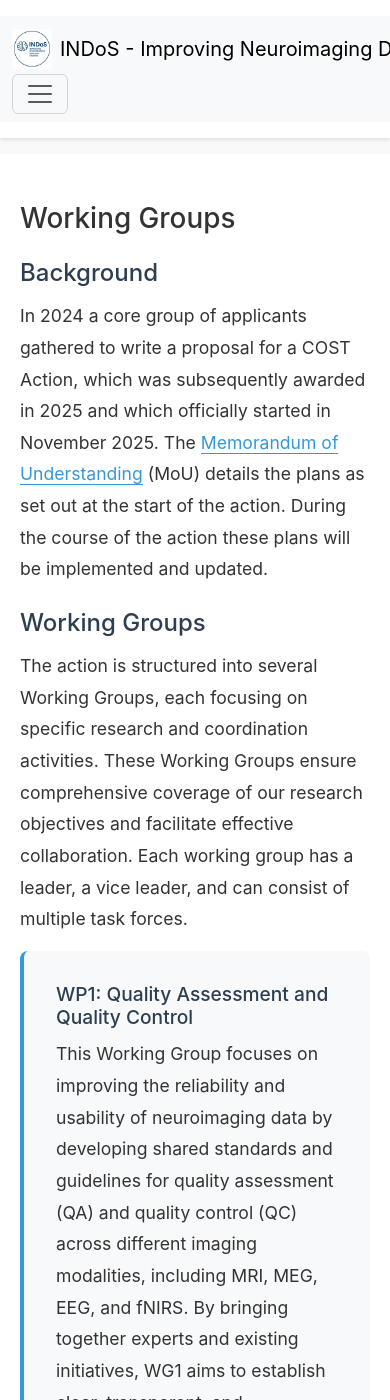
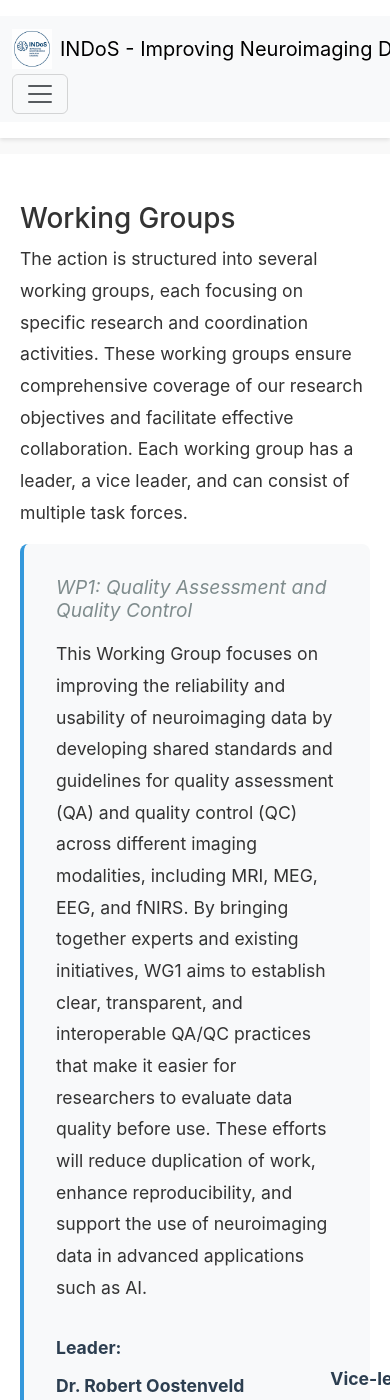
Before and after one commit to cost-indos/cost-indos.github.io, a Jekyll site: the page built from working-groups.md, in a window 390 px wide and 1400 px high. Built offline with Jekyll 4.4.1, drawn with Linux system fonts in a browser that asks for light colours; some of the changed text lies outside the part shown.

Commit message:
use a single database for the personal details (like name, photo, email) and show them consistently on the various pages

```diff
--- /dev/null
+++ b/_includes/person
@@ -0,0 +1,52 @@
+{% comment %}
+This piece of Liquid template language code includes a person's details from the _data/people.yml file.
+Parameters:
+- id: The unique identifier of the person (required).
+- photo: "yes" or "no" to show or hide the photo (default = "yes")
+- email: "yes" or "no" to show or hide the email (default = "yes")
+- affiliation: "yes" or "no" to show or hide the affiliation (default = "yes")
+{% endcomment %}
+
+{% if include.photo == nill or include.photo == "" %}
+    {% assign showphoto = "yes" %}
+{% else %}
+    {% assign showphoto = include.photo %}
+{% endif %}
+
+{% if include.email == nill or include.email == "" %}
+    {% assign showemail = "yes" %}
+{% else %}
+    {% assign showemail = include.email %}
+{% endif %}
+
+{% if include.affiliation == nill or include.affiliation == "" %}
+    {% assign showaffiliation = "yes" %}
+{% else %}
+    {% assign showaffiliation = include.affiliation %}
+{% endif %}
+
+{% assign person = site.data.people | where: "id", include.id | first %}
+{% if person %}
+    <h4>{{ person.fullname }}</h4>
+    {% if showphoto == "yes" %}
+        {% if person.photo %}
+            <p><img src="/assets/images/profile/{{ person.photo }}" height=150px></p>
+        {% else %}
+            <p><img src="/assets/images/profile/avatar.jpg" height=150px></p>
+        {% endif %}
+    {% endif %}
+    {% if showemail == "yes" %}
+        {% if person.email %}
+            <p><a href="mailto:{{ person.email }}">{{ person.email }}</a></p>
+        {% else %}
+            <p>&nbsp;</p>
+        {% endif %}
+    {% endif %}
+    {% if showaffiliation == "yes" %}
+        {% if person.affiliation %}
+            <p>{{ person.affiliation }}</p>
+        {% else %}
+            <p>&nbsp;</p>
+        {% endif %}
+    {% endif %}
+{% endif %}
--- a/assets/css/style.css
+++ b/assets/css/style.css
@@ -111,13 +111,8 @@ body {
 
 .page-header h1 {
   font-size: 2rem;
+  font-weight: 700;
   color: #2c3e50;
-  font-weight: 700;
-}
-
-.page-content {
-  font-size: 1.1rem;
-  line-height: 1.8;
 }
 
 .page-content h2 {
@@ -132,6 +127,18 @@ body {
   margin-top: 1.2rem;
   margin-bottom: 0.6rem;
   color: #34495e;
+}
+
+.page-content h4 {
+  font-size: 1.1rem;
+  margin-top: 1.1rem;
+  margin-bottom: 0.4rem;
+  color: #3f4f5f;
+}
+
+.page-content {
+  font-size: 1.1rem;
+  line-height: 1.8;
 }
 
 .page-content p {
@@ -180,15 +187,15 @@ body {
   margin: 0 auto;
 }
 
-/* Collaborator Cards */
-.collaborator-grid {
+/* Coordinator Styles */
+.narrow-grid {
   display: grid;
   grid-template-columns: repeat(auto-fill, minmax(300px, 1fr));
   gap: 2rem;
   margin-top: 2rem;
 }
 
-.collaborator-card {
+.narrow-card {
   background: #f8f9fa;
   padding: 1.5rem;
   border-radius: 8px;
@@ -196,25 +203,29 @@ body {
   transition: transform 0.3s ease, box-shadow 0.3s ease;
 }
 
-.collaborator-card:hover {
+.narrow-card:hover {
   transform: translateY(-5px);
   box-shadow: 0 4px 12px rgba(0,0,0,0.1);
 }
 
-.collaborator-card h3 {
-  color: #2c3e50;
-  margin-bottom: 0.5rem;
-}
-
-.collaborator-card .role {
+.narrow-card h3 {
   color: #7f8c8d;
+  font-size: 1.2rem;
   font-style: italic;
+  font-weight: normal;
   margin-bottom: 1rem;
   display: block;
 }
 
+.narrow-card h4 {
+  color: #2c3e50;
+  font-size: 1.1rem;
+  font-weight: bold;
+  margin-bottom: 0.5rem;
+}
+
 /* Working Group Styles */
-.working-group {
+.wide-card {
   background: #f8f9fa;
   padding: 2rem;
   margin-bottom: 2rem;
@@ -222,9 +233,26 @@ body {
   border-left: 4px solid #3498db;
 }
 
-.working-group h3 {
+.wide-card:hover {
+  transform: translateY(-5px);
+  box-shadow: 0 4px 12px rgba(0,0,0,0.1);
+}
+
+.wide-card h3 {
+  color: #7f8c8d;
+  font-size: 1.2rem;
+  font-style: italic;
+  font-weight: normal;
+  margin-top: 0rem;
+  margin-bottom: 1rem;
+  display: block;
+}
+
+.wide-card h4 {
   color: #2c3e50;
-  margin-top: 0;
+  font-size: 1.1rem;
+  font-weight: bold;
+  margin-bottom: 0.5rem;
 }
 
 /* Contact Page Styles */
@@ -286,7 +314,7 @@ body {
     font-size: 2rem;
   }
 
-  .collaborator-grid {
+  .narrow-grid {
     grid-template-columns: 1fr;
   }
 }
--- a/working-groups.md
+++ b/working-groups.md
@@ -3,93 +3,53 @@ layout: default
 title: Working Groups
 ---
 
-## Background
+The action is structured into several working groups, each focusing on specific research and coordination activities. These working groups ensure comprehensive coverage of our research objectives and facilitate effective collaboration. Each working group has a leader, a vice leader, and can consist of multiple task forces.
 
-In 2024 a core group of applicants gathered to write a proposal for a COST Action, which was subsequently awarded in 2025 and which officially started in November 2025. The [Memorandum of Understanding](https://e-services.cost.eu/files/domain_files/CA/Action_CA24161/mou/CA24161-e.pdf) (MoU) details the plans as set out at the start of the action. During the course of the action these plans will be implemented and updated.
-
-## Working Groups
-
-The action is structured into several Working Groups, each focusing on specific research and coordination activities. These Working Groups ensure comprehensive coverage of our research objectives and facilitate effective collaboration. Each working group has a leader, a vice leader, and can consist of multiple task forces.
-
-<div class="working-group">
+<div class="wide-card">
   <h3>WP1: Quality Assessment and Quality Control</h3>
   <p>This Working Group focuses on improving the reliability and usability of neuroimaging data by developing shared standards and guidelines for quality assessment (QA) and quality control (QC) across different imaging modalities, including MRI, MEG, EEG, and fNIRS. By bringing together experts and existing initiatives, WG1 aims to establish clear, transparent, and interoperable QA/QC practices that make it easier for researchers to evaluate data quality before use. These efforts will reduce duplication of work, enhance reproducibility, and support the use of neuroimaging data in advanced applications such as AI.</p>
   <table style="width: 80%; text-align: left; vertical-align: top;">
-    <tr>
-      <td style="width: 50%;"><p><strong>Leader:</strong> Dr. Robert Oostenveld</p></td>
-      <td style="width: 50%;"><p><strong>Co-leader:</strong> tba, TODO</p></td>
-    </tr>
-    <tr>
-      <td><img src="/assets/images/profile/robert.jpg" width=120px></td>
-      <td><img src="/assets/images/profile/avatar.jpg" width=120px></td>
-    </tr>
+    <td><h4>Leader:</h4>{% include person id="robert" %}</td>
+    <td><h4>Vice-leader:</h4>{% include person id="tba" %}</td>
   </table>
 </div>
 
-<div class="working-group">
+<div class="wide-card">
   <h3>WP2: Metadata</h3>
   <p>WG2 is dedicated to improving the way neuroimaging data and experimental information are described and annotated. Metadata plays a crucial role in making data findable, interoperable, and reusable, but current practices are often inconsistent or incomplete. This Working Group will extend and refine existing standards, such as BIDS, and foster collaboration between metadata developers, software tool creators, and researchers. By improving metadata practices, WG2 will make it easier to discover, understand, and reuse neuroimaging datasets across research groups and disciplines.</p>
   <table style="width: 80%; text-align: left; vertical-align: top;">
-    <tr>
-      <td style="width: 50%;"><p><strong>Leader:</strong> Dr. Lyuba Zehl</p></td>
-      <td style="width: 50%;"><p><strong>Co-leader:</strong> tba, TODO</p></td>
-    </tr>
-    <tr>
-      <td><img src="/assets/images/profile/lyuba.jpg" width=120px></td>
-      <td><img src="/assets/images/profile/avatar.jpg" width=120px></td>
-  </tr>
+    <td><h4>Leader:</h4>{% include person id="lyuba" %}</td>
+    <td><h4>Vice-leader:</h4>{% include person id="tba" %}</td>
   </table>
 </div>
 
-<div class="working-group">
+<div class="wide-card">
   <h3>WP3: Automated Preprocessing Pipelines</h3>
   <p>Preprocessing is a critical step in preparing neuroimaging data for analysis, but current practices are often ad hoc and poorly documented. WG3 aims to standardize and rationalize preprocessing procedures to enhance transparency, reproducibility, and interoperability. Focusing initially on EEG and MEG, this Working Group will define best practices and documentation standards for preprocessing pipelines, drawing on successful examples from MRI. The outcome will be clearer, more reusable pipelines that support consistent and trustworthy analyses across research sites.</p>
   <table style="width: 80%; text-align: left; vertical-align: top;">
-    <tr>
-      <td style="width: 50%;"><p><strong>Leader:</strong> Oscar Esteban (proposed, TODO)</p></td>
-      <td style="width: 50%;"><p><strong>Co-leader:</strong> tba, TODO</p></td>
-    </tr>
-    <tr>
-      <td><img src="/assets/images/profile/oscar.jpg" width=120px></td>
-      <td><img src="/assets/images/profile/avatar.jpg" width=120px></td>
-    </tr>
+    <td><h4>Leader:</h4>{% include person id="oscar" %}</td>
+    <td><h4>Vice-leader:</h4>{% include person id="tba" %}</td>
   </table>
 </div>
 
-<div class="working-group">
+<div class="wide-card">
   <h3>WP4: Ethics, Practices, and Regulations</h3>
   <p>Sharing human neuroimaging data raises important ethical and legal questions, particularly regarding privacy and compliance with regulations such as the GDPR. WG4 will clarify and address these challenges by developing guidelines, tools, and training that help researchers navigate legal frameworks while maximizing the scientific and societal benefits of data sharing. It will also foster ethical discussions within the community, balancing openness and transparency with respect for participants’ rights and researchers’ concerns, ultimately supporting responsible and sustainable data sharing practices.</p>
   <table style="width: 80%; text-align: left; vertical-align: top;">
-    <tr>
-      <td style="width: 50%;"><p><strong>Leader:</strong> Dr. Camille Maumet</p></td>
-      <td style="width: 50%;"><p><strong>Co-leader:</strong> tba, TODO</p></td>
-    </tr>
-    <tr>
-      <td><img src="/assets/images/profile/camille.jpg" width=120px></td>
-      <td><img src="/assets/images/profile/avatar.jpg" width=120px></td>
-    </tr>
+    <td><h4>Leader:</h4>{% include person id="camille" %}</td>
+    <td><h4>Vice-leader:</h4>{% include person id="tba" %}</td>
   </table>
 </div>
 
-<div class="working-group">
+<div class="wide-card">
   <h3>WP5: Dissemination and Communication</h3>
   <p>WG5 ensures that the outcomes of the Action are visible, accessible, and impactful. This Working Group coordinates the communication and dissemination of guidelines, tools, training materials, and scientific results to the research community, stakeholders, and the public. By maintaining a strong online presence, engaging with key conferences and platforms, and supporting open access publication, WG5 plays a central role in building a vibrant network and encouraging the widespread adoption of the Action’s outputs across Europe and beyond.</p>
   <table style="width: 80%; text-align: left; vertical-align: top;">
-    <tr>
-      <td style="width: 50%;"><p><strong>Leader:</strong> tba, TODO</p></td>
-      <td style="width: 50%;"><p><strong>Co-leader:</strong> tba, TODO</p></td>
-    </tr>
-    <tr>
-      <td><img src="/assets/images/profile/avatar.jpg" width=120px></td>
-      <td><img src="/assets/images/profile/avatar.jpg" width=120px></td>
-    </tr>
+    <td><h4>Leader:</h4>{% include person id="tba" %}</td>
+    <td><h4>Vice-leader:</h4>{% include person id="tba" %}</td>
   </table>
 </div>
 
-## Coordination and Management
-
-All Working Groups are coordinated by the Action Chair and Vice Chair, with regular meetings to ensure alignment with the overall objectives of the COST Action. Annual progress reports and evaluation metrics are used to track achievements and adjust strategies as needed.
-
 ## Get Involved
 
-If you are interested in contributing to any of these Working Groups, please see the [contact](/contact) page or feel free to contact the Working Group leader.
+If you are interested in contributing to any of these Working Groups, please see the [contact page](/contact) or feel free to contact the Working Group leader.
```
Also changed, not shown: STRUCTURE.md (deleted, +0 -209 lines), _data/navigation.yaml (+6 -6 lines), _data/people.yaml (added, +53 -0 lines), collaborators.md (deleted, +0 -93 lines), contact.md (+13 -29 lines), coordination.md (added, +39 -0 lines), index.md (+3 -5 lines), news.md (+5 -1 lines), README.md.
